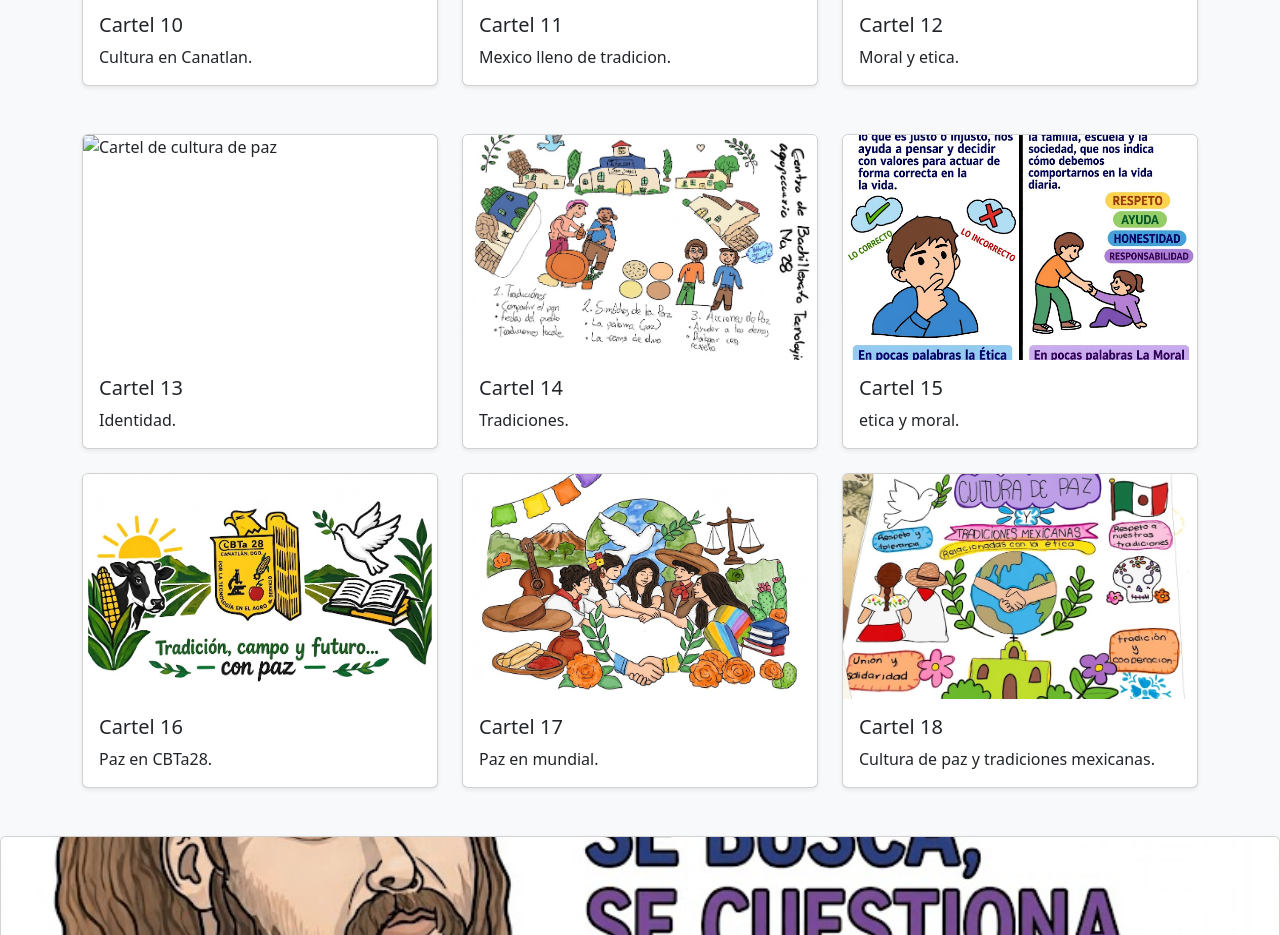
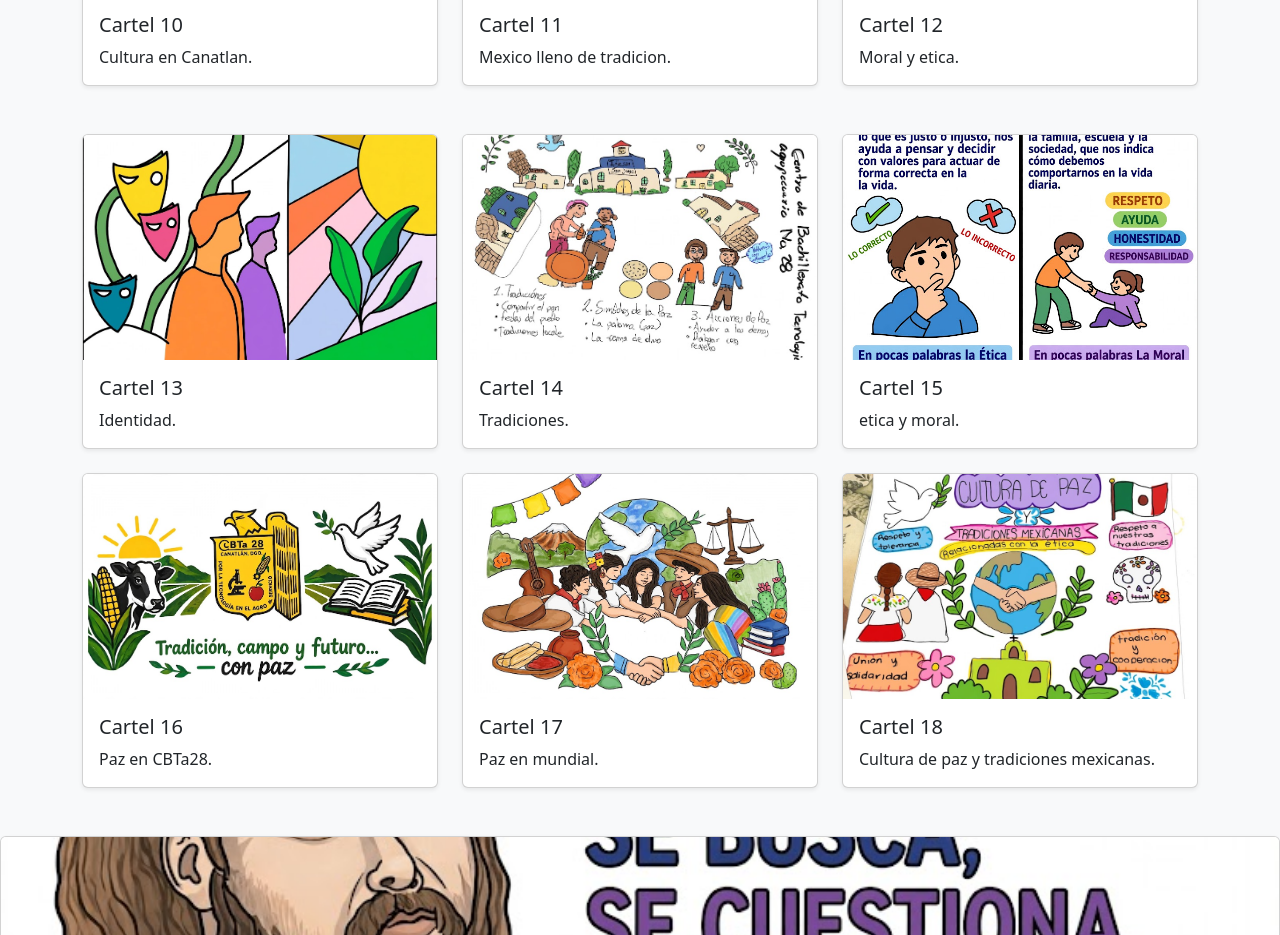
Before and after one commit to Sayfrya/CulturaPazCBTa28, a plain HTML site: page index.html in a window 1280 px wide. Shown: the part 1524-2459 px from the top of the page. Drawn offline with nearby package versions, Linux system fonts and the light colour scheme; files whose address does not match are found by name.

Commit message:
Update index.html

```diff
--- a/index.html
+++ b/index.html
@@ -427,7 +427,7 @@
                     <div class="card shadow-sm">
 
                         <img
-                            src="imagenes_carteles\13.jpg"
+                            src="https://raw.githubusercontent.com/Sayfrya/CulturaPazCBTa28/refs/heads/main/13.jpg"
                             class="card-img-top"
                             alt="Cartel de cultura de paz"
                         >
```
